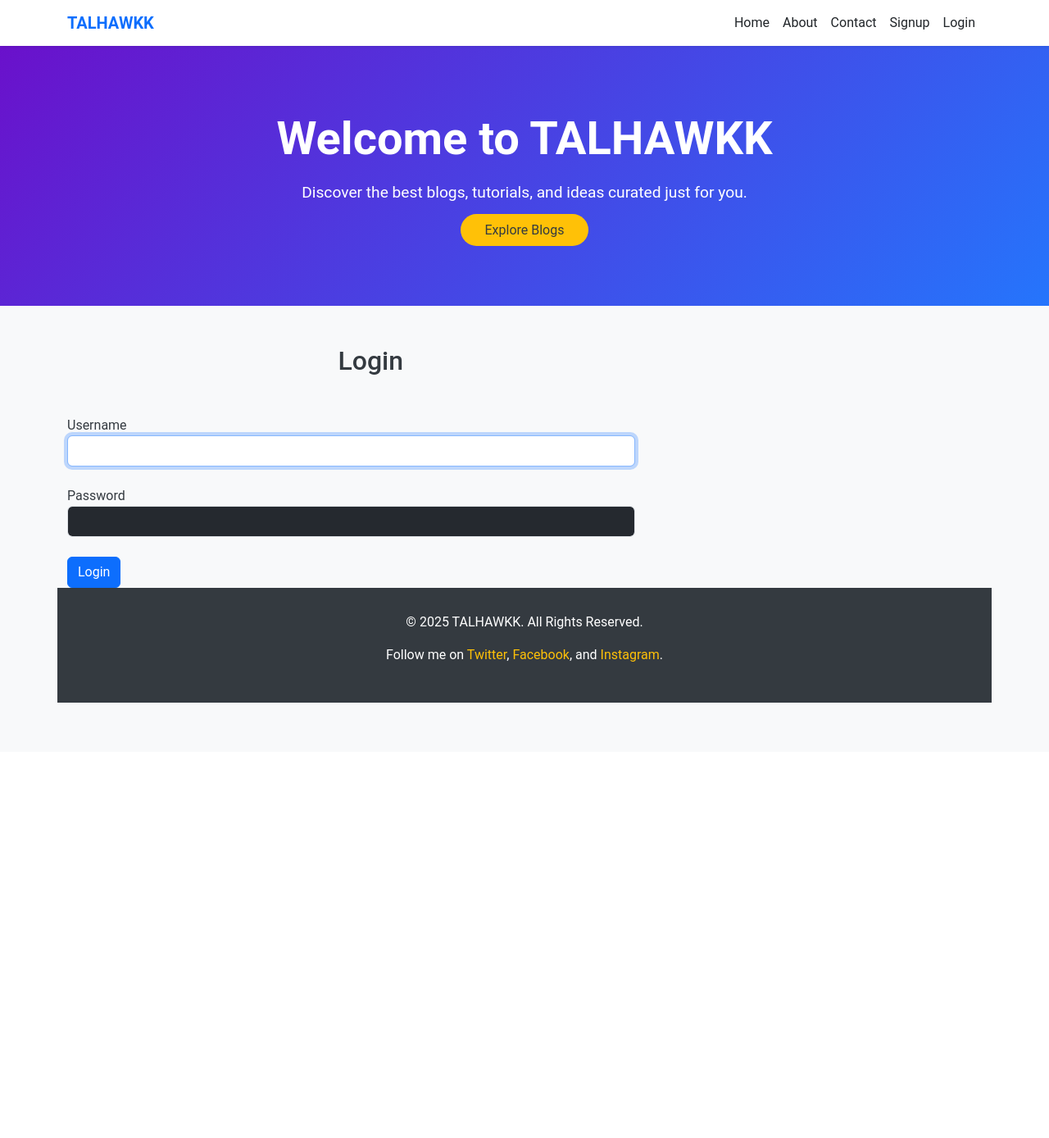
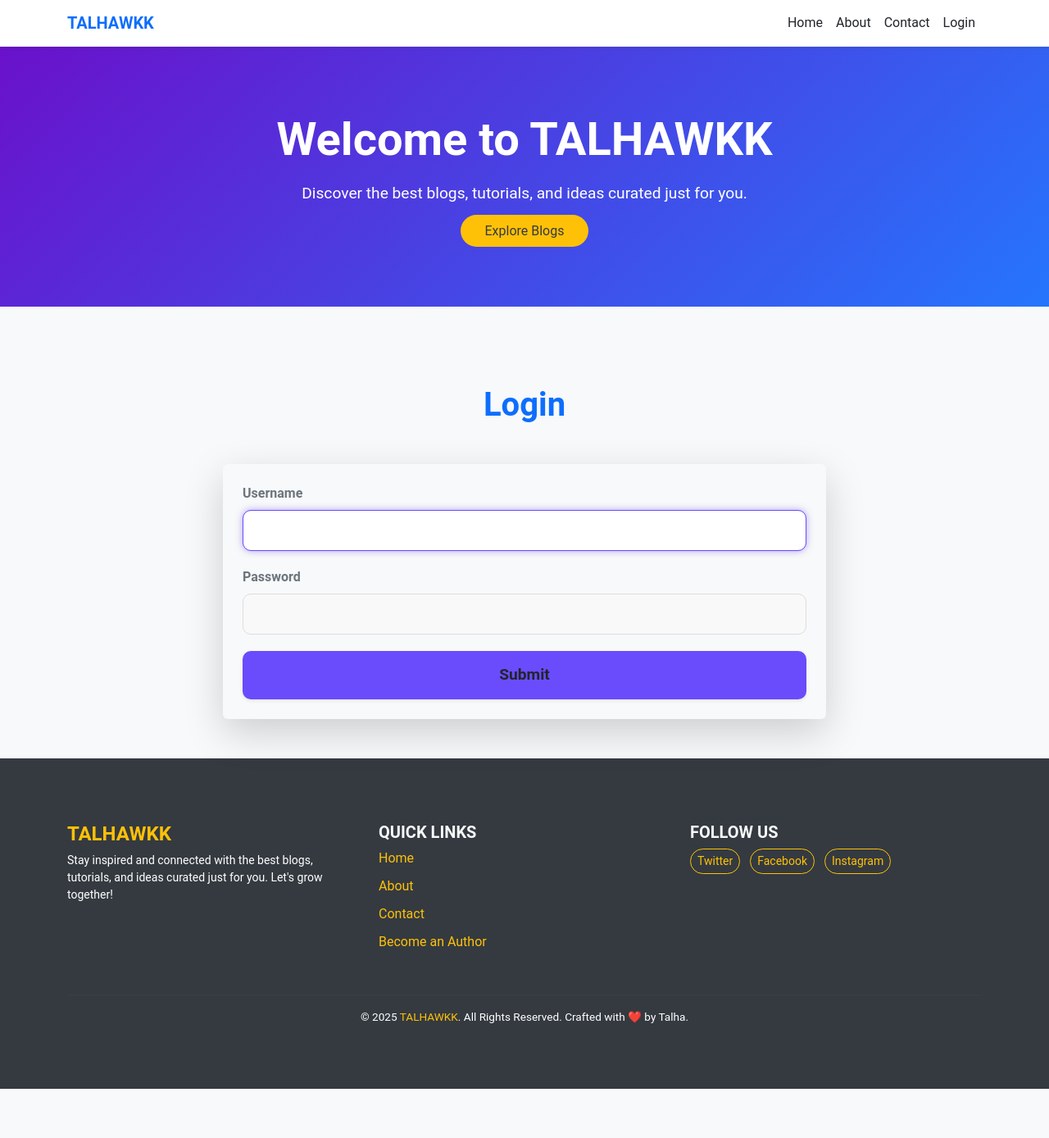
Before and after one commit to talhawkk/Blog-Project-Using-Django, a Django app: page /login/ in a window 1280 px wide. Shown: the whole page at 82% size. Before the commit the page ends 857 px from the top, so only its background shows below. Run offline with Django 5.2, Linux system fonts and the light colour scheme.

Commit message:
added logic to navbar and added footer

```diff
--- a/BlogProject/blog/static/blog/css/style.css
+++ b/BlogProject/blog/static/blog/css/style.css
@@ -19,14 +19,135 @@ body{
     color: #f1f4f7;
 }
 
-.card {
-    height: 100%; /* Make cards stretch to equal height */
-}
+
 
 .card-title {
-    font-size: 1.2rem; /* Adjust title size */
+    font-size: 1.2rem;
 }
 
 .card-text {
-    text-align: justify; /* Align the text for better readability */
+    text-align: justify;
 }
+
+
+/* login and signup forms k liye css */
+
+body {
+    background-color: #f4f7fa;
+}
+
+.navbar {
+    background-color: white !important;
+    border-bottom: 1px solid #eee;
+}
+
+.form-control-container input,
+.form-control-container select,
+.form-control-container textarea {
+    background-color: #f9f9f9;
+    border: 1px solid #ddd;
+    border-radius: 10px;
+    padding: 12px 15px;
+    width: 100%;
+    font-size: 1rem;
+    transition: all 0.3s ease;
+}
+
+.form-control-container input:focus,
+.form-control-container select:focus,
+.form-control-container textarea:focus {
+    border-color: #6a4cfc;
+    box-shadow: 0 0 8px rgba(106, 76, 252, 0.5);
+    outline: none;
+}
+
+.btn-purple {
+    background-color: #6a4cfc;
+    border: none;
+    border-radius: 10px;
+    padding: 15px;
+    font-size: 1.2rem;
+    transition: all 0.3s ease;
+}
+
+.btn-purple:hover {
+    background-color: #4f3ac6;
+    box-shadow: 0 0 10px rgba(106, 76, 252, 0.5);
+}
+
+.btn-purple:active {
+    background-color: #39229b;
+    transform: scale(0.98);
+}
+
+.text-danger {
+    color: #dc3545;
+    font-size: 0.875rem;
+}
+
+.shadow-lg {
+    box-shadow: 0 4px 6px rgba(0, 0, 0, 0.1), 0 1px 3px rgba(0, 0, 0, 0.08);
+}
+
+.bg-light {
+    background-color: #ffffff;
+}
+
+#author {
+    color: #6a4cfc;
+}
+
+.mb-4 {
+    margin-bottom: 20px !important;
+}
+
+
+/* footer ki css */
+
+footer {
+    background-color: #222; /* Dark background */
+    color: #bbb; /* Light text color */
+  }
+
+  footer h5,
+  footer h4 {
+    color: #ffc107; /* Highlight color */
+  }
+
+  footer ul {
+    padding: 0;
+    list-style-type: none;
+  }
+
+  footer ul li {
+    margin-bottom: 10px;
+  }
+
+  footer ul li a {
+    color: #ffc107; /* Link color */
+    transition: color 0.3s;
+  }
+
+  footer ul li a:hover {
+    color: #ffcd39; /* Hover effect */
+  }
+
+  footer .btn-outline-warning {
+    color: #ffc107;
+    border-color: #ffc107;
+    transition: all 0.3s ease-in-out;
+  }
+
+  footer .btn-outline-warning:hover {
+    background-color: #ffc107;
+    color: #222;
+  }
+
+  footer hr {
+    border-color: rgba(255, 255, 255, 0.1); /* Subtle line */
+  }
+
+  footer p {
+    margin: 0;
+    font-size: 0.85rem; /* Small text for copyright */
+  }
--- a/BlogProject/blog/templates/blog/aboutus.html
+++ b/BlogProject/blog/templates/blog/aboutus.html
@@ -4,8 +4,8 @@
 {% block content1 %}
 <div class="container py-5">
     <div class="text-center mb-5">
-        <h1 class="fw-bold text-primary">About Us</h1>
-        <p class="text-secondary fs-5">Learn more about who we are and what we do!</p>
+        <h1 class="fw-bold text-primary">About Me</h1>
+        <p class="text-secondary fs-5">Learn more about who I am and what I do!</p>
     </div>
 
     <div class="row align-items-center gy-4">
--- a/BlogProject/blog/templates/blog/base.html
+++ b/BlogProject/blog/templates/blog/base.html
@@ -145,16 +145,56 @@
   </div>
 
   <footer>
-    <div class="container">
-      <p>&copy; 2025 TALHAWKK. All Rights Reserved.</p>
-      <p>
-        Follow me on
-        <a href="#">Twitter</a>,
-        <a href="#">Facebook</a>, and
-        <a href="#">Instagram</a>.
-      </p>
+    <div class="container py-5">
+      <div class="row text-center text-md-start">
+        <!-- Brand Section -->
+        <div class="col-md-4 mb-4">
+          <h4 class="text-warning fw-bold">TALHAWKK</h4>
+          <p class="small">
+            Stay inspired and connected with the best blogs, tutorials, and ideas curated just for you. Let's grow together!
+          </p>
+        </div>
+
+        <!-- Quick Links Section -->
+        <div class="col-md-4 mb-4">
+          <h5 class="text-uppercase text-light fw-bold">Quick Links</h5>
+          <ul class="list-unstyled">
+            <li><a href="{% url 'home' %}" class="text-warning text-decoration-none">Home</a></li>
+            <li><a href="{% url 'aboutus' %}" class="text-warning text-decoration-none">About</a></li>
+            <li><a href="{% url 'contactus' %}" class="text-warning text-decoration-none">Contact</a></li>
+            <li><a href="{% url 'signup' %}" class="text-warning text-decoration-none">Become an Author</a></li>
+          </ul>
+        </div>
+
+        <!-- Social Links Section -->
+        <div class="col-md-4 mb-4">
+          <h5 class="text-uppercase text-light fw-bold">Follow Us</h5>
+          <a href="#" class="btn btn-outline-warning btn-sm rounded-pill me-2">
+            <i class="bi bi-twitter"></i> Twitter
+          </a>
+          <a href="#" class="btn btn-outline-warning btn-sm rounded-pill me-2">
+            <i class="bi bi-facebook"></i> Facebook
+          </a>
+          <a href="#" class="btn btn-outline-warning btn-sm rounded-pill">
+            <i class="bi bi-instagram"></i> Instagram
+          </a>
+        </div>
+      </div>
+
+      <hr class="text-white opacity-25">
+
+      <!-- Copyright Section -->
+      <div class="row">
+        <div class="col text-center">
+          <p class="mb-0 ">
+            &copy; 2025 <span class=" text-warning">TALHAWKK</span>.
+             All Rights Reserved. Crafted with ❤️ by Talha.
+          </p>
+        </div>
+      </div>
     </div>
   </footer>
+
 
   <!-- Bootstrap JS -->
   <script src="https://cdn.jsdelivr.net/npm/bootstrap@5.3.3/dist/js/bootstrap.bundle.min.js"
--- a/BlogProject/blog/templates/blog/dashboard.html
+++ b/BlogProject/blog/templates/blog/dashboard.html
@@ -50,7 +50,6 @@
                 <td>{{ post.category }}</td>
                 <td style="text-align: justify;">{{ post.content|truncatewords:110 }}</td>
                 <td>
-                    <!-- Action buttons -->
                     <a href="{% url 'edit' post.id %}" class="btn btn-warning btn-sm" data-toggle="tooltip" data-placement="top" title="Edit this post">
                         <i class="fas fa-edit"></i> Edit
                     </a>
--- a/BlogProject/blog/templates/blog/login.html
+++ b/BlogProject/blog/templates/blog/login.html
@@ -1,41 +1,42 @@
 {% extends 'blog/base.html' %}
 {% load static %}
 
-{% block content %}
+{% block content1 %}
+<div class="container py-5">
+    <div class="row justify-content-center">
+        <div class="col-md-8">
+            <h1 class="text-center my-5 fw-bold text-primary" id="author">Login</h1>
 
-<div class="col-sm-10">
-    <h2 class="text-center my-5 ms-5">
-        Login
-    </h2>
+            <form action="" method="post" class="p-4 bg-light rounded shadow-lg" novalidate>
+                {% csrf_token %}
+                {% for i in form %}
+                <div class="mb-4">
+                    <label for="{{ i.id_for_label }}" class="form-label text-secondary fw-bold">{{ i.label }}</label>
+                    <div class="form-control-container">
+                        {{ i }}
+                    </div>
+                    {% if i.errors %}
+                    <div class="text-danger mt-2 small">{{ i.errors }}</div>
+                    {% endif %}
+                </div>
+                {% endfor %}
 
-    <form action="" method="POST" novalidate >
-        {% csrf_token %}
-        {% for i in form %}
-        <div class="form-group">
-            <label for="{{i.id_for_label}}">{{i.label}}</label>
-            {{i}}
-            <br>
-            {% if i.errors %}
-                <small style="color: red;">{{i.errors}}</small>
+                <div class="d-grid">
+                    <button type="submit" class="btn btn-purple btn-lg fw-bold shadow-sm">Submit</button>
+                </div>
+            </form>
+
+            {% if messages %}
+            <div class="mt-4">
+                {% for message in messages %}
+                <div class="alert alert-success alert-dismissible fade show" role="alert">
+                    {{ message }}
+                    <button type="button" class="btn-close" data-bs-dismiss="alert" aria-label="Close"></button>
+                </div>
+                {% endfor %}
+            </div>
             {% endif %}
-    {% endfor %}
-        <button type="submit" class="btn btn-primary">Login</button>
-            {% if form.non_field_errors %}
-                {% for error in form.non_field_errors %}
-                    <p class="alert alert-danger" role="alert">{{error}}</p>
-                {% endfor %}
-            {% endif %}
-    </form>
-    {% if messages %}
-        {% for message in messages %}
-            print(message)
-            print("messgage")
-            message
-            <div class="alert alert-danger" role="alert">
-                {{message}}
-            </div>
-        {% endfor %}
-    {% endif %}
+        </div>
+    </div>
 </div>
-
-{% endblock content %}
+{% endblock content1 %}
--- a/BlogProject/blog/templates/blog/navbar.html
+++ b/BlogProject/blog/templates/blog/navbar.html
@@ -19,15 +19,20 @@
         <li class="nav-item">
           <a class="nav-link text-dark" href="{% url 'dashboard' %}">Dashboard</a>
         </li>
+        {% endif %}
+        {% if request.user.is_superuser %}
+        <li class="nav-item">
+          <a class="nav-link text-dark" href="{% url 'signup' %}">Add Author</a>
+        </li>
+        {% endif %}
+        {% if not request.user.is_authenticated %}
+        <li class="nav-item">
+          <a class="nav-link text-dark" href="{% url 'login' %}">Login</a>
+        </li>
+        {% endif %}
+        {% if request.user.is_authenticated %}
         <li class="nav-item">
           <a class="nav-link text-danger" href="{% url 'logout' %}">Logout</a>
-        </li>
-        {% else %}
-        <li class="nav-item">
-          <a class="nav-link text-dark" href="{% url 'signup' %}">Signup</a>
-        </li>
-        <li class="nav-item">
-          <a class="nav-link text-dark" href="{% url 'login' %}">Login</a>
         </li>
         {% endif %}
       </ul>
--- a/BlogProject/blog/views.py
+++ b/BlogProject/blog/views.py
@@ -37,18 +37,20 @@ def user_logout(request):
     return HttpResponseRedirect('/')
 
 def user_signup(request):
-    if request.method == 'POST':
-        form=SignUpForm(request.POST)
-        if form.is_valid():
-            user=form.save()
-            group=Group.objects.get(name='Author')
-            user.groups.add(group)
-            messages.success(request,'You have been Registered Successfully')
-            # form=SignUpForm()
+    if request.user.is_authenticated and request.user.is_superuser:
+        if request.method == 'POST':
+            form=SignUpForm(request.POST)
+            if form.is_valid():
+                user=form.save()
+                group=Group.objects.get(name='Author')
+                user.groups.add(group)
+                messages.success(request,'You have been Registered Successfully')
+                # form=SignUpForm()
+        else:
+            form=SignUpForm()
+        return render(request, 'blog/signup.html',{'form':form})
     else:
-        form=SignUpForm()
-    return render(request, 'blog/signup.html',{'form':form})
-
+        return HttpResponseRedirect('/login/')
 def user_login(request):
     # logout(request)
     if not request.user.is_authenticated:
```
Also changed, not shown: BlogProject/blog/templates/blog/signup.html (+7 -11 lines), BlogProject/db.sqlite3.
